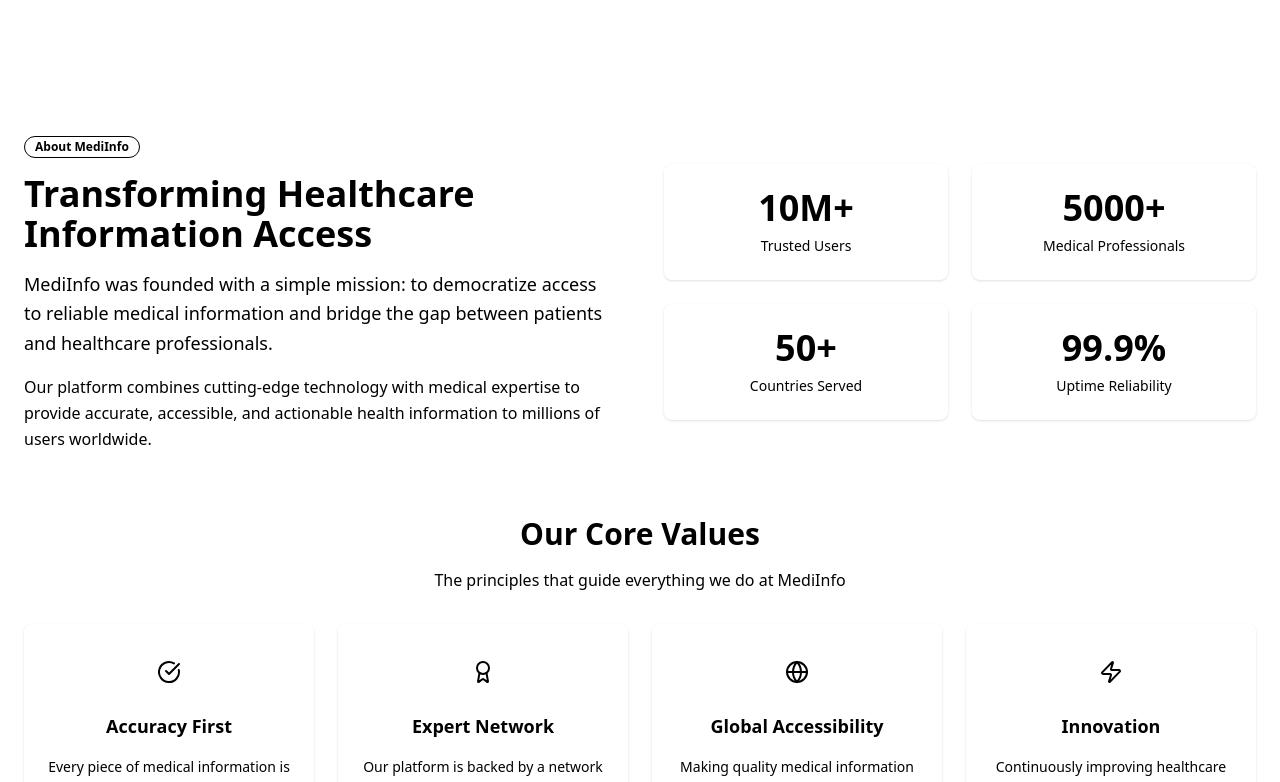
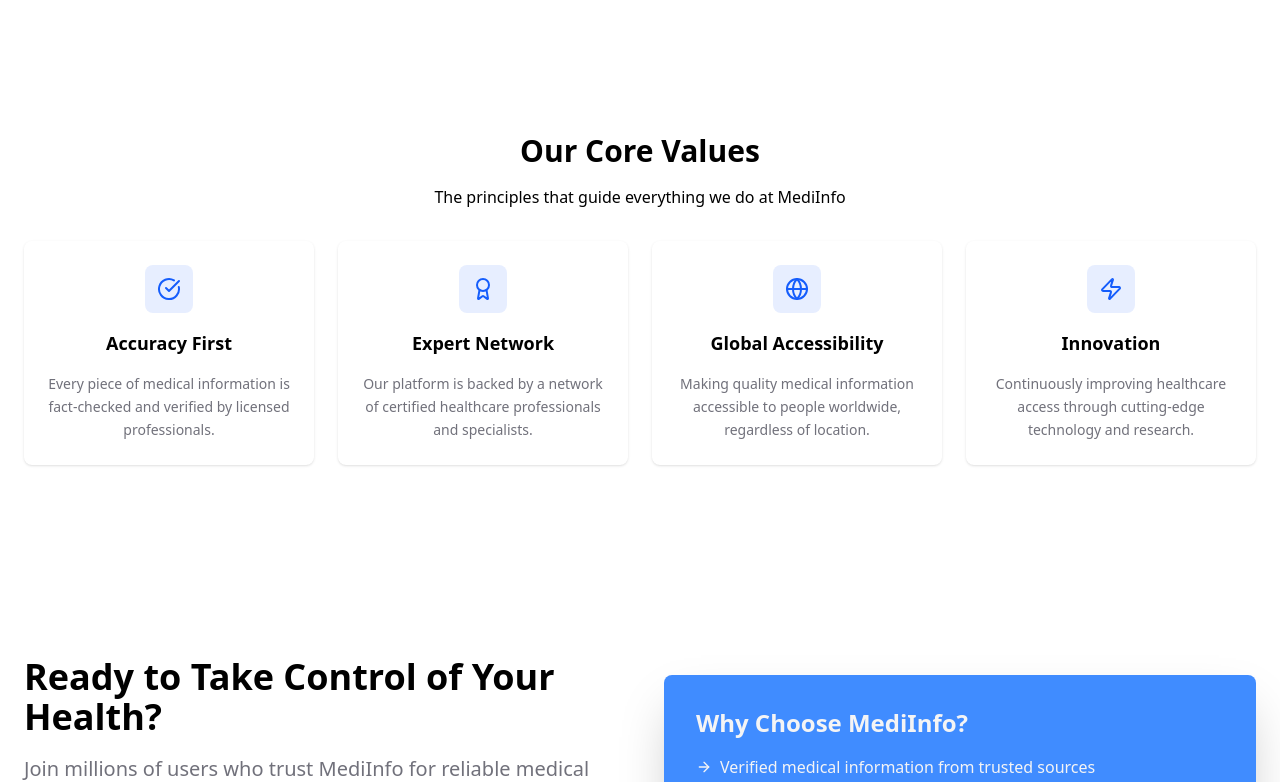
Before and after one commit to Nikuunj/mediInfo, a Next.js app in the folder apps/web/: page / in a window 1280 px wide. Shown: the part 1680-2462 px from the top of the page. Built offline with nearby package versions, Linux system fonts and the light colour scheme.

Commit message:
update: about section style

```diff
--- a/apps/web/components/About.tsx
+++ b/apps/web/components/About.tsx
@@ -36,39 +36,6 @@ const About = () => {
   return (
     <section id="about" className="py-16 lg:py-24">
       <div className="container mx-auto px-4 lg:px-6">
-        <div className="grid grid-cols-1 lg:grid-cols-2 gap-12 items-center mb-16">
-          <div className="space-y-6">
-            <div className="space-y-4">
-              <Badge variant={"outline"} className="w-fit">About MediInfo</Badge>
-              <h2 className="text-3xl lg:text-4xl font-bold text-foreground">
-                Transforming Healthcare Information Access
-              </h2>
-              <p className="text-lg text-muted-foreground leading-relaxed">
-                MediInfo was founded with a simple mission: to democratize access to reliable medical
-                information and bridge the gap between patients and healthcare professionals.
-              </p>
-              <p className="text-muted-foreground leading-relaxed">
-                Our platform combines cutting-edge technology with medical expertise to provide
-                accurate, accessible, and actionable health information to millions of users worldwide.
-              </p>
-            </div>
-          </div>
-
-          <div className="grid grid-cols-2 gap-6">
-            {stats.map((stat, index) => (
-              <Card key={index} className="text-center border-0 bg-primary/5">
-                <CardContent className="p-6">
-                  <div className="text-3xl lg:text-4xl font-bold text-primary mb-2">
-                    {stat.number}
-                  </div>
-                  <div className="text-muted-foreground text-sm">
-                    {stat.label}
-                  </div>
-                </CardContent>
-              </Card>
-            ))}
-          </div>
-        </div>
 
         <div className="space-y-8">
           <div className="text-center">
@@ -84,13 +51,13 @@ const About = () => {
             {values.map((value, index) => (
               <Card key={index} className="group hover:shadow-lg transition-all duration-300 border-0">
                 <CardContent className="p-6 text-center space-y-4">
-                  <div className="mx-auto w-12 h-12 rounded-lg bg-primary/10 flex items-center justify-center group-hover:bg-primary/20 transition-colors">
-                    <value.icon className="h-6 w-6 text-primary" />
+                  <div className="mx-auto w-12 h-12 rounded-lg bg-blue-600/10 flex items-center justify-center group-hover:bg-primary/20 transition-colors">
+                    <value.icon className="h-6 w-6 text-blue-600" />
                   </div>
                   <h4 className="text-lg font-semibold text-foreground">
                     {value.title}
                   </h4>
-                  <p className="text-muted-foreground text-sm leading-relaxed">
+                  <p className="text-zinc-500 text-sm leading-relaxed">
                     {value.description}
                   </p>
                 </CardContent>
```
